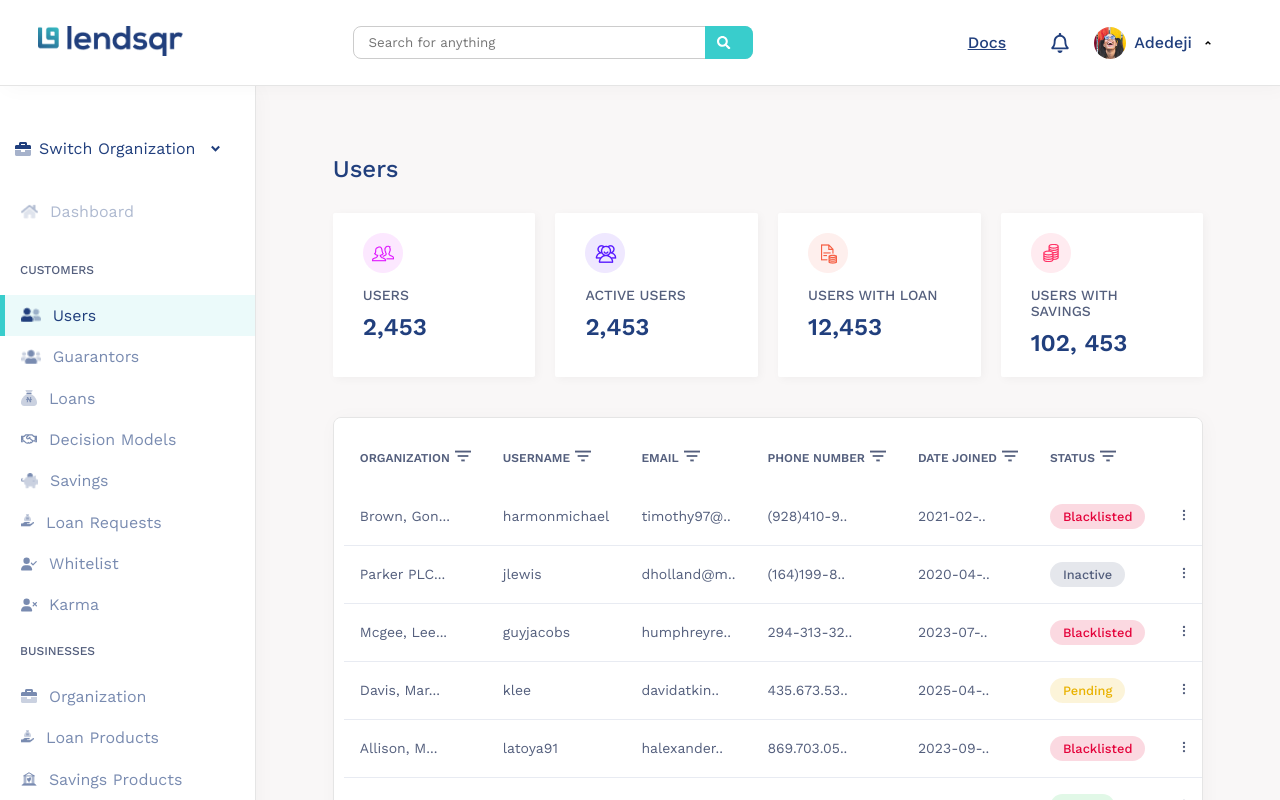
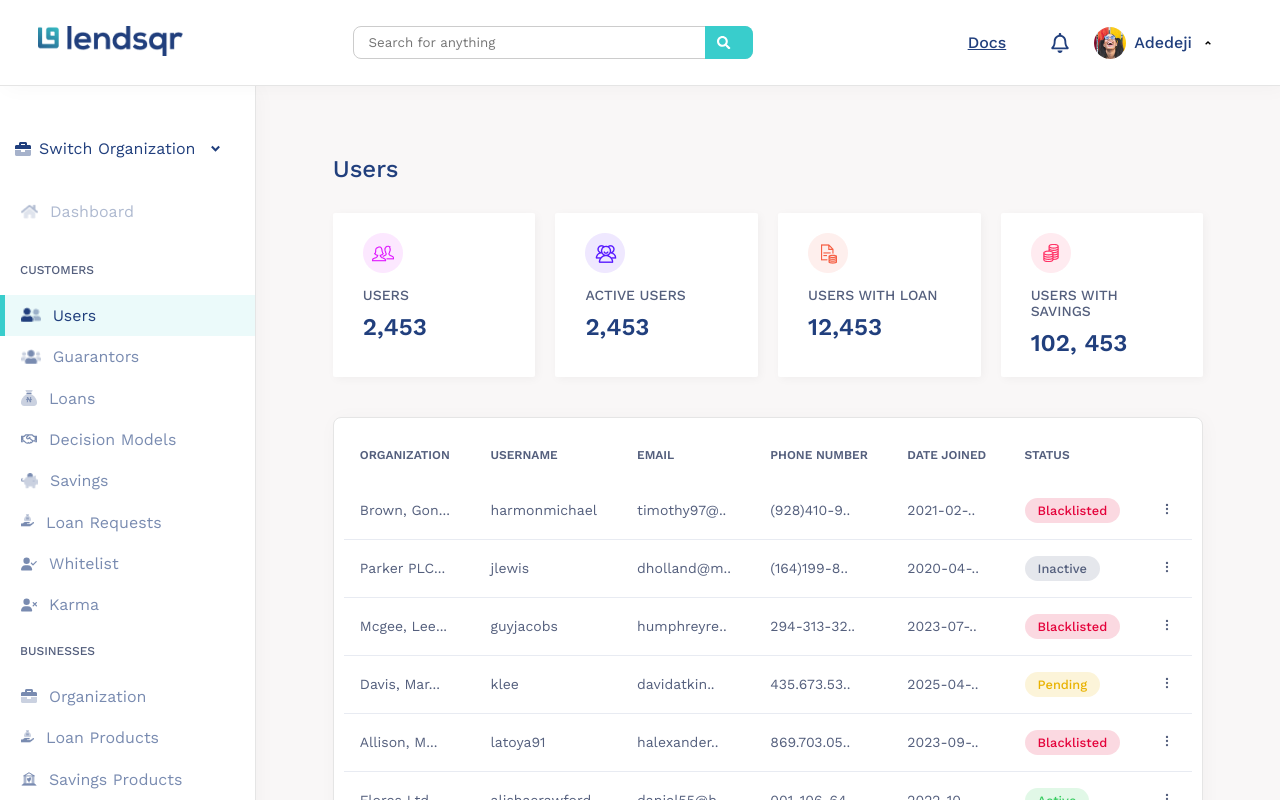
Before and after one commit to Samkayzeee/lendsqr-fe-test, a React (Vite) app: page /dashboard/users in a window 1280 px wide. Shown: the top 800 px of the page. Built offline with nearby package versions, Linux system fonts and the light colour scheme; a web font is replaced by a local one.

Commit message:
worked on the view details dropdown in user details page

```diff
--- a/src/components/userstable/UsersTable.module.scss
+++ b/src/components/userstable/UsersTable.module.scss
@@ -62,8 +62,9 @@
 
       div{
       position: absolute;
-      top: 40px;
-      right: 15px;
+      // top: -55px;
+      right: 20px;
+      bottom: -20px;
       background: white;
       border: 1px solid #ddd;
       border-radius: 3px;
@@ -71,6 +72,7 @@
       display: flex;
       flex-direction: column;
       min-width: 150px;
+      // z-index: -1;
       a{
         padding: 0.7rem 1rem;
         text-decoration: none;
--- a/src/components/userstable/UsersTable.tsx
+++ b/src/components/userstable/UsersTable.tsx
@@ -1,9 +1,9 @@
 import React, { useState, useMemo } from "react";
 import styles from "./UsersTable.module.scss";
 import Pagination from "../pagination/Pagination";
-import FilterDropdown from "../filterdropdown/FilterDropdown";
+// import FilterDropdown from "../filterdropdown/FilterDropdown";
 import { HiOutlineDotsVertical } from "react-icons/hi";
-import { Link, useNavigate } from "react-router-dom";
+import { Link } from "react-router-dom";
 
 interface User {
   id: number;
@@ -51,22 +51,22 @@ const UsersTable: React.FC<UsersTableProps> = ({ users }) => {
         <thead>
           <tr>
             <th>
-                <div className={styles.div_flex}>ORGANIZATION <FilterDropdown /></div>
+                <div className={styles.div_flex}>ORGANIZATION </div>
             </th>
             <th>
-                <div className={styles.div_flex}>USERNAME <FilterDropdown /></div>
+                <div className={styles.div_flex}>USERNAME </div>
             </th>
             <th>
-                <div className={styles.div_flex}>EMAIL <FilterDropdown /></div>
+                <div className={styles.div_flex}>EMAIL </div>
             </th>
             <th>
-                <div className={styles.div_flex}>PHONE NUMBER <FilterDropdown /></div>
+                <div className={styles.div_flex}>PHONE NUMBER </div>
             </th>
             <th>
-                <div className={styles.div_flex}>DATE JOINED <FilterDropdown /></div>
+                <div className={styles.div_flex}>DATE JOINED </div>
             </th>
             <th>
-                <div className={styles.div_flex}>STATUS <FilterDropdown /></div>
+                <div className={styles.div_flex}>STATUS </div>
             </th>
           </tr>
         </thead>
```
